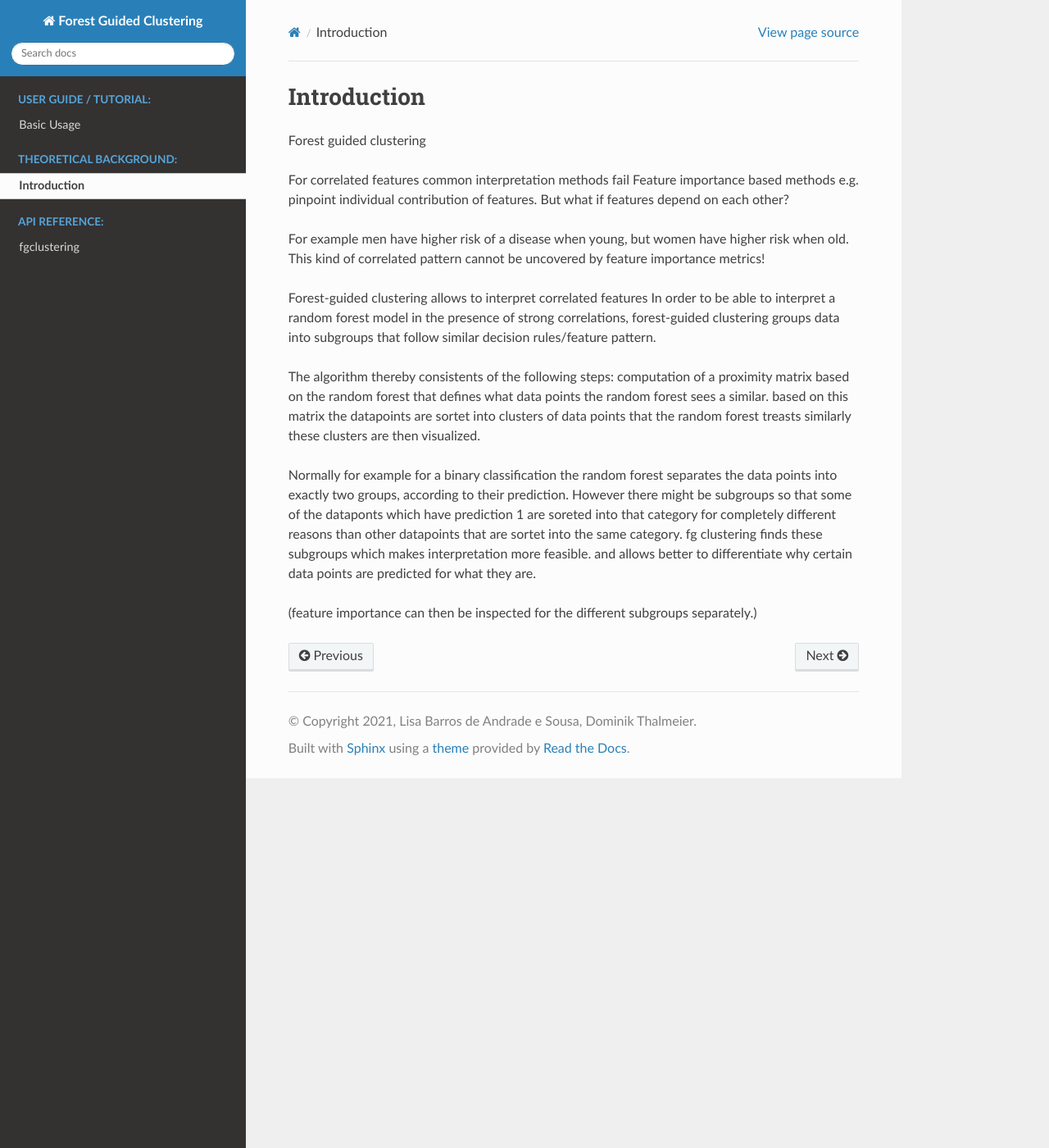
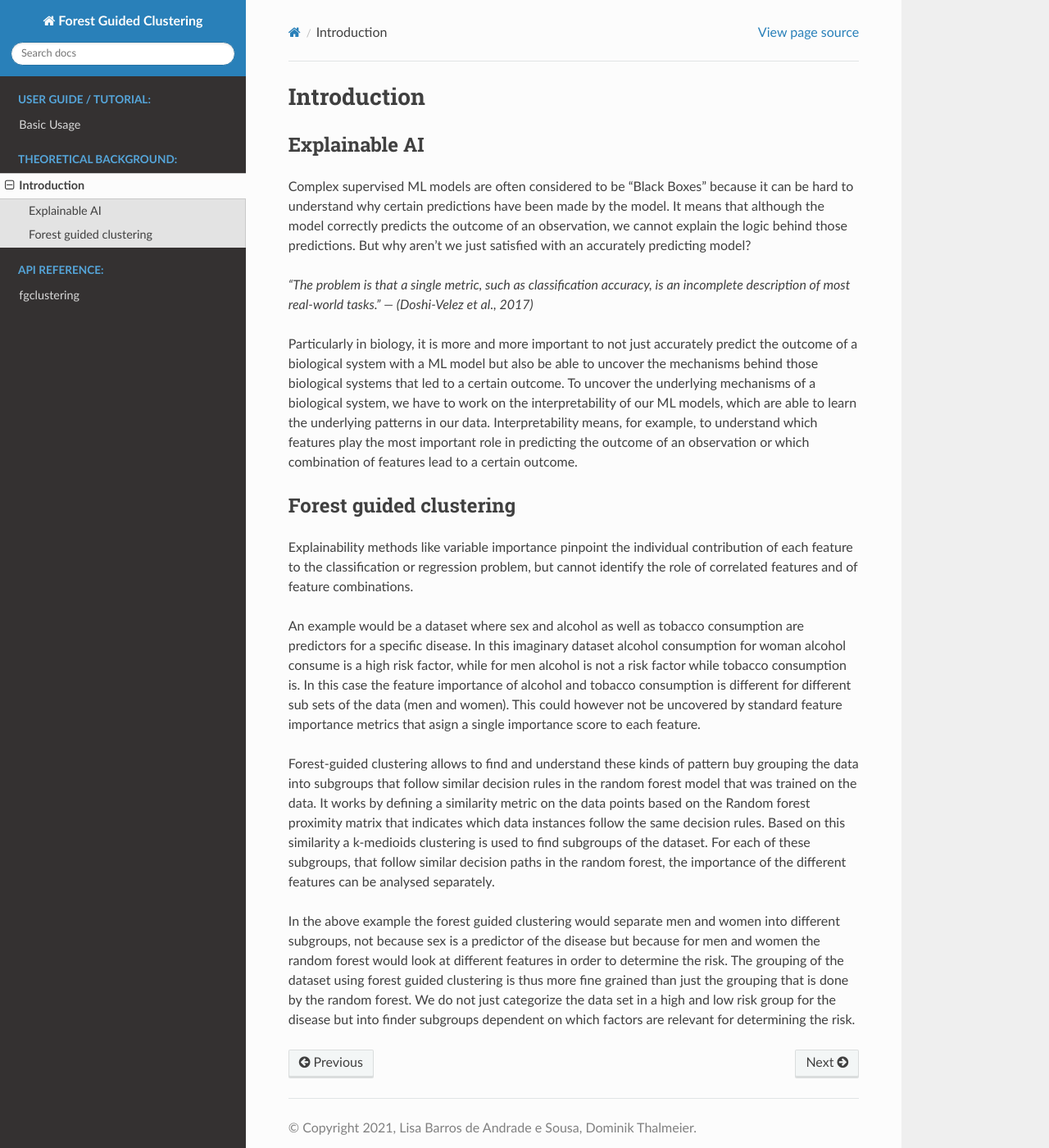
Before and after one commit to HelmholtzAI-Consultants-Munich/fg-clustering, a Sphinx documentation site: the page built from docs/source/introduction.rst, in a window 1280 px wide and 1400 px high. Shown: the whole window at 82% size. Built offline with Sphinx 7.4.7 and the Read the Docs theme 2.0.0, drawn with Linux system fonts in a browser that asks for light colours; pages that are not in the unit, such as notebooks, are missing from menus.

Commit message:
Update introduction.rst

```diff
--- a/docs/source/introduction.rst
+++ b/docs/source/introduction.rst
@@ -1,28 +1,36 @@
 Introduction
 ===============
 
-Forest guided clustering
+Explainable AI
+--------------
+Complex supervised ML models are often considered to be “Black Boxes” because it can be hard to understand why certain predictions have been made by the
+model. It means that although the model correctly predicts the outcome of an observation, we cannot explain the logic behind those predictions. But why aren’t
+we just satisfied with an accurately predicting model?
+
+*"The problem is that a single metric, such as classification accuracy, is an incomplete description of most real-world tasks."
+— (Doshi-Velez et al., 2017)*
+
+Particularly in biology, it is more and more important to not just accurately predict
+the outcome of a biological system with a ML model but also be able to uncover the
+mechanisms behind those biological systems that led to a certain outcome. To
+uncover the underlying mechanisms of a biological system, we have to work on the
+interpretability of our ML models, which are able to learn the underlying patterns in
+our data. Interpretability means, for example, to understand which features play
+the most important role in predicting the outcome of an observation or which
+combination of features lead to a certain outcome.
 
 
 
-For correlated features common interpretation methods fail
-Feature importance based methods e.g. pinpoint individual contribution of features.
-But what if features depend on each other?
+Forest guided clustering
+------------------------
+Explainability methods like variable importance pinpoint the individual contribution of each feature to the classification or regression problem, but cannot
+identify the role of correlated features and of feature combinations.
 
-For example men have higher risk of a disease when young, but women have higher risk when old.
-This kind of correlated pattern cannot be uncovered by feature importance metrics!
+An example would be a dataset where sex and alcohol as well as tobacco consumption are predictors for a specific disease.
+In this imaginary dataset alcohol consumption for woman alcohol consume is a high risk factor, while for men alcohol is not a risk factor while tobacco consumption is. In this case the feature importance of alcohol and tobacco consumption is different for different sub sets of the data (men and women). This could however not be uncovered by standard feature importance metrics that asign a single importance score to each feature.
 
-Forest-guided clustering allows to interpret correlated features
-In order to be able to interpret a random forest model in the presence of strong correlations, forest-guided clustering groups data into subgroups that follow similar decision rules/feature pattern.
+Forest-guided clustering allows to find and understand these kinds of pattern buy grouping the data into subgroups that follow similar decision rules in the random forest model that was trained on the data.
+It works by defining a similarity metric on the data points based on the Random forest proximity matrix that indicates which data instances follow the same decision rules. Based on this similarity a k-medioids clustering is used to find subgroups of the dataset. For each of these subgroups, that follow similar decision paths in the random forest, the importance of the different features can be analysed separately.
 
-The algorithm thereby consistents of the following steps:
-computation of a proximity matrix based on the random forest that defines what data points the random forest sees a similar.
-based on this matrix the datapoints are sortet into clusters of data points that the random forest treasts similarly
-these clusters are then visualized.
-
-Normally for example for a binary classification the random forest separates the data points into exactly two groups, according to their prediction.
-However there might be subgroups so that some of the dataponts which have prediction 1 are soreted into that category for completely different reasons
-than other datapoints that are sortet into the same category.
-fg clustering finds these subgroups which makes interpretation more feasible. and allows better to differentiate why certain data points are predicted for what they are.
-
-(feature importance can then be inspected for the different subgroups separately.)
+In the above example the forest guided clustering would separate men and women into different subgroups, not because sex is a predictor of the disease but because for men and women the random forest would look at different features in order to determine the risk.
+The grouping of the dataset using forest guided clustering is thus more fine grained than just the grouping that is done by the random forest. We do not just categorize the data set in a high and low risk group for the disease but into finder subgroups dependent on which factors are relevant for determining the risk.
```
